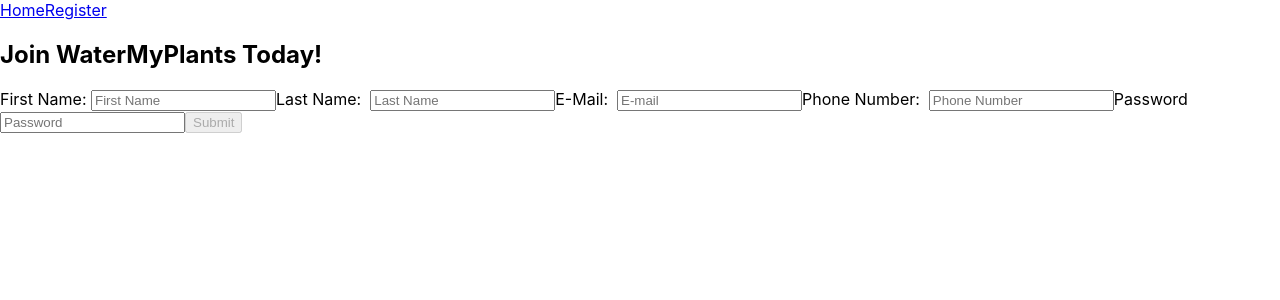
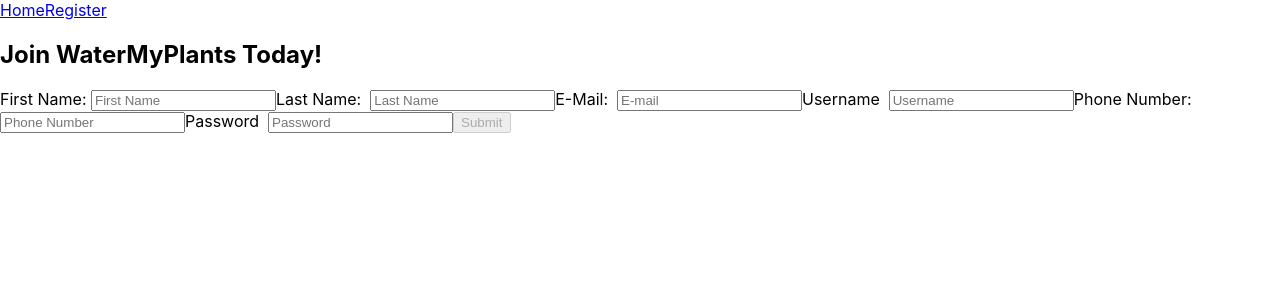
Before and after one commit to jduell12/Front_End, a React (Create React App) app in the folder water_plants/: page /register in a window 1280 px wide. Shown: the top 300 px of the page. Built offline with nearby package versions, Linux system fonts and the light colour scheme.

Commit message:
set redirect to plantlanding page, added link button to Plantlanding.js

```diff
--- a/water_plants/src/App.js
+++ b/water_plants/src/App.js
@@ -89,13 +89,13 @@
         <Route exact path='/addplant'>
           <AddPlant />
         </Route>
-        <Route exact path='/plantlanding'>
+        {/* <Route exact path='/plantlanding'>
           <Plantlanding />
-        </Route>
+        </Route> */}
 
-        <Route exact path='/register'>
-          <Register inputChange={inputChange}/>
-        </Route>
+        <Route exact path='/register' component={Register}/>
+          {/* <Register inputChange={inputChange}/> */}
+
         <Route exact path='/'>
           <ThemeProvider theme={theme} >
             <SignInSide
@@ -108,8 +108,8 @@
           </ThemeProvider>
         </Route>
 
-        {/* <PrivateRoute exact path ="/private/userplant" component={} />
-        <PrivateRoute exact path = "/private/user" component={} /> */}
+        <PrivateRoute exact path ="/private/plantlanding" component={Plantlanding} />
+        {/* <PrivateRoute exact path = "/private/user" component={} /> */}
         <PrivateRoute exact path ="/private/edituser" component={EditUser} />
         <PrivateRoute exact path ="private/editplant" component={EditPlant} />
         <PrivateRoute exact path = "private/addplant" component={AddPlant} />
--- a/water_plants/src/components/Plant.js
+++ b/water_plants/src/components/Plant.js
@@ -4,13 +4,19 @@
 
 
 export default function Plant(props){
+
+    // const delete = () =>{
+
+    // }
     // ,may need to add prop for img from API
     const {plant} = props
 
     return(
         <div className='plant-card'>
             <h3>{plant.name}</h3>
-
+            <button>
+                <Link to="/private/addplant">Add Plant</Link>
+            </button>
 
             {/* possibly img from API based on species */}
             <div className='plant-details'>
--- a/water_plants/src/components/Plantlanding.js
+++ b/water_plants/src/components/Plantlanding.js
@@ -1,14 +1,14 @@
 //Hernandez
 import React, {useState, useEffect} from "react";
 import Plant from './Plant'
-import axios from 'axios';
-// import { Switch, Link, Route } from 'react-router-dom' //temp
-
+import {axiosWithAuth} from '../utils/axiosWithAuth'
+import { Switch, Link, Route } from 'react-router-dom'
 
 export default function Plantlanding(props){
     const [plants, setPlants] = useState([])
 
-    axios.get('url')
+    axiosWithAuth()
+    .get('https://watermyplantsdatabase.herokuapp.com/myinfo')
         .then(res => {
             setPlants(res.data)
         })
@@ -20,6 +20,9 @@
     return(
         <div className='plant-page'>
             <h2> Your Plants!</h2>
+            <button>
+                <Link to="/private/addplant">Add Plant</Link>
+            </button>
 
             <div className='card-holder'>
                 {
--- a/water_plants/src/components/Register.js
+++ b/water_plants/src/components/Register.js
@@ -1,13 +1,15 @@
 //Hernandez
-import React, {useState, useEffect} from "react";
+import React, {useState, useEffect,} from "react";
 import axios from 'axios';
 import * as yup from 'yup'
+import { Redirect } from "react-router-dom";
 
 
 const initialFormValues = {
     firstname: '',
     lastname: '',
-    email: '',
+    primaryemail: '',
+    username: '',
     password: '',
     phone: ''
 }
@@ -16,19 +18,20 @@
     firstname: '',
     lastname: '',
     email: '',
+    username: '',
     password: '',
     phone: ''
 }
 
-const initialUser = []
+// const initialUser = []
 const initialDisabled = true
 
 export default function Register(props){
     // Props passed in from apps for use in page functions
 
-      // const {inputChange} = props
+      const {history} = props
 
-      const [user, setUser] = useState(initialUser)
+      // const [user, setUser] = useState(initialUser)
       const [formValues, setFormValues] = useState(initialFormValues)
       const [formErrors, setFormErrors] = useState(initialFormErrors)
       const [disabled, setDisabled] = useState(initialDisabled)
@@ -39,9 +42,12 @@
                     .required('First Name is Required'),
         lastname: yup.string()
                     .min(4, 'Last Name must be at least 4 characters'),
-        email: yup.string()
+        primaryemail: yup.string()
                     .required()
                     .min(8, 'E-mail must be at least 8 characters'),
+        username: yup.string()
+                      .required()
+                      .min(5, 'Username must be at least 5 characters'),
         password: yup.string()
                     .required('Password is Required')
                     .min(8, 'Password must contain at least 8 characters'),
@@ -53,14 +59,21 @@
 
     // prevents page from reloading & calls submit function from App.js
     const postNewUser = newUser => {
-        axios.post('https://reqres.in/api/users', newUser)
+        axios.post('https://watermyplantsdatabase.herokuapp.com/createnewuser', newUser)
           .then(res => {
-            console.log(res.data)
-            setFormValues(initialFormValues)
+            console.log(res)
+            localStorage.setItem('token',res.data.access_token)
           })
           .catch(err => {
+            // const
             debugger
           })
+          .finally(
+            setFormValues(initialFormValues),
+            // <Redirect to='/private/plantlanding'/>
+            history.push('/private/plantlanding')
+            // <Redirect to='/' />
+          )
       }
 
     const onSubmit = evt => {
@@ -68,14 +81,15 @@
         submit()
       }
       const submit = () => {
-        const user = {
+        const newUser = {
           firstname: formValues.firstname.trim(),
           lastname: formValues.lastname.trim(),
-          email: formValues.email.trim(),
+          primaryemail: formValues.primaryemail.trim(),
+          username: formValues.username.trim(),
           password: formValues.password.trim(),
           phone: formValues.phone.trim()
         }
-        postNewUser(user)
+        postNewUser(newUser)
       }
 
       useEffect(() => {
@@ -127,6 +141,7 @@
                 <div>{formErrors.email}</div>
                 <div>{formErrors.phone}</div>
                 <div>{formErrors.password}</div>
+                {/* <div>{Email already taken}</div> */}
             </div>
 
             <form>
@@ -152,11 +167,20 @@
                 </label>
                 <label>E-Mail: &nbsp;
                     <input
-                        value={formValues.email}
+                        value={formValues.primaryemail}
                         onChange={onInputChange}
                         placeholder='E-mail'
-                        name='email'
+                        name='primaryemail'
                         type='email'
+                    />
+                </label>
+                <label>Username &nbsp;
+                    <input
+                        value={formValues.username}
+                        onChange={onInputChange}
+                        placeholder='Username'
+                        name='username'
+                        type='text'
                     />
                 </label>
                 <label>Phone Number: &nbsp;
```
